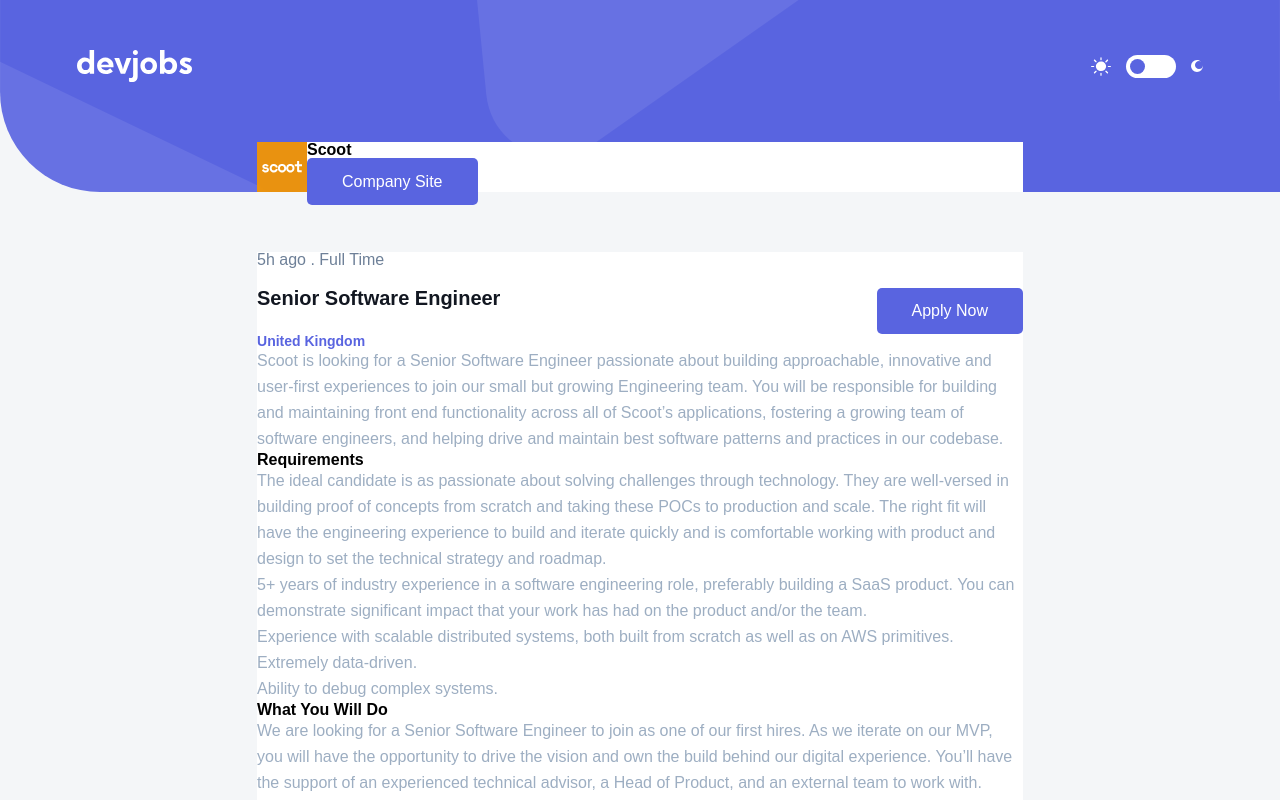
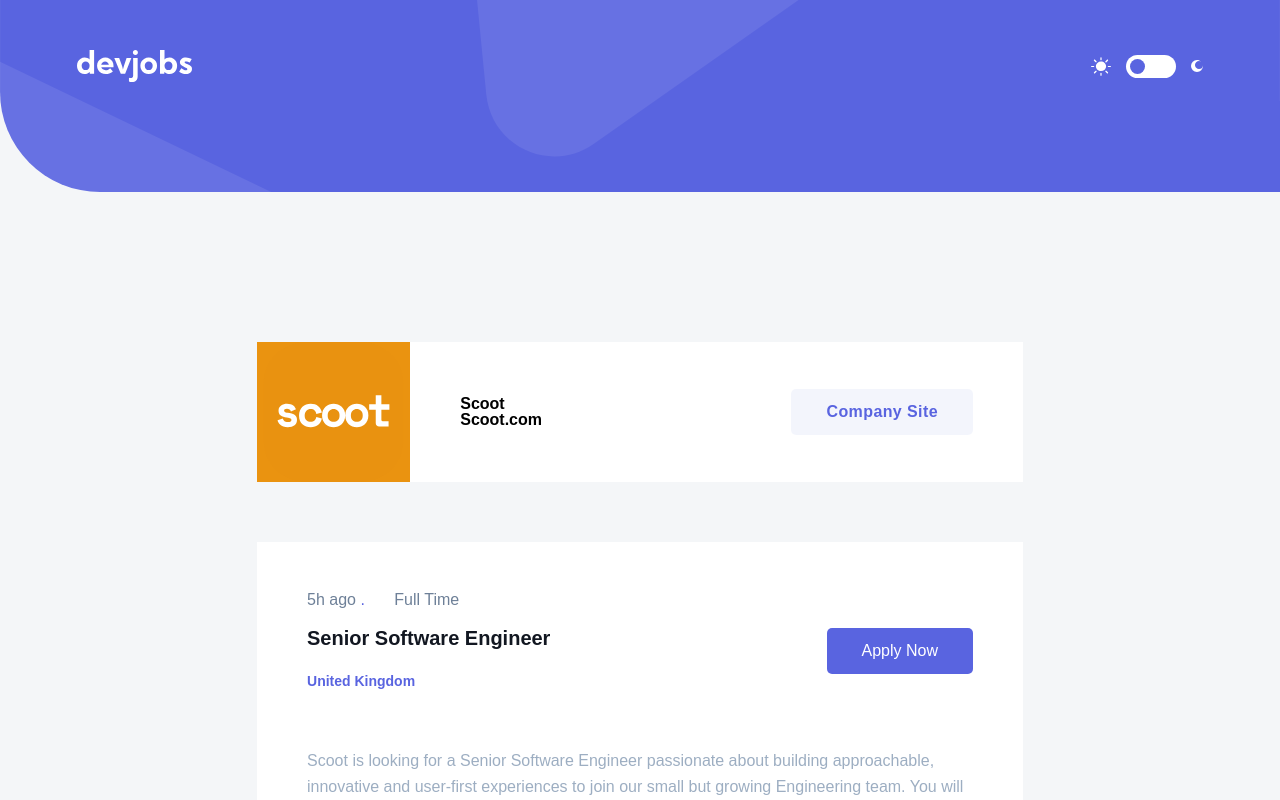
Before and after one commit to JulianTymeczko/Dev-Jobs-Web-App, a React (Vite) app: page / in a window 1280 px wide. Both pictures are taken after a click on the element "Senior Software Engineer". Shown: the top 800 px of the page. Built offline with nearby package versions, Linux system fonts and the light colour scheme.

Commit message:
styling the job descriptions again

```diff
--- a/index.html
+++ b/index.html
@@ -33,7 +33,14 @@
       <div id="nav-bottom-div"></div>
     </nav>
     <main id="root"></main>
-
+    <footer>
+      <div>
+        <h2>Senior Software Engineer</h2>
+        <h3>So Digital Inc.</h3>
+      </div>
+      <div><a href="#" class="padded-anchor">Apply Now</a></div>
+    </footer>
+    <div id="space"></div>
     <!-- these are the components -->
 
     <!-- <a href="#" class="padded-anchor">Search</a>
--- a/src/App.jsx
+++ b/src/App.jsx
@@ -42,7 +42,7 @@
         })
       ) : (
         <>
-          <div style={{ position: "absolute", top: "-200px" }}>
+          <div>
             <header className="job-header">
               <img
                 src={selectedJob.logo}
@@ -55,11 +55,10 @@
                   <h1>{selectedJob.company}</h1>
                   <h2>{`${selectedJob.company}.com`}</h2>
                 </div>
-                <div>
-                  <a href={selectedJob.Website} className="padded-anchor">
-                    Company Site
-                  </a>
-                </div>
+
+                <a href={selectedJob.Website} className="padded-anchor">
+                  Company Site
+                </a>
               </div>
             </header>
             <section className="job-section">
@@ -74,38 +73,33 @@
                 </a>
               </div>
               <h3>{selectedJob.location}</h3>
-              <p>{selectedJob.description}</p>
+              <p id="first-para">{selectedJob.description}</p>
 
-              <div>
+              <div id="requirements-div">
                 <h2>Requirements</h2>
-                <p>{selectedJob.requirements.content}</p>
+                <p id="second-para">{selectedJob.requirements.content}</p>
                 <ul>
                   {selectedJob.requirements.items.map((item, index) => (
-                    <li key={index}>{item}</li>
+                    <li key={index}>
+                      <span>•</span>
+                      {item}
+                    </li>
                   ))}
                 </ul>
               </div>
-              <div>
+              <div id="what-you-div">
                 <h2>What You Will Do</h2>
-                <p>{selectedJob.role.content}</p>
+                <p id="third-para">{selectedJob.role.content}</p>
                 <ul>
                   {selectedJob.role.items.map((itemRole, index) => (
-                    <li key={index}>{itemRole}</li>
+                    <li key={index}>
+                      <span>{parseInt(index) + 1}</span>
+                      {itemRole}
+                    </li>
                   ))}
                 </ul>
               </div>
             </section>
-            <footer>
-              <div>
-                <h1>{selectedJob.position}</h1>
-                <h2>{selectedJob.company}</h2>
-              </div>
-              <div>
-                <a href={selectedJob.apply} className="padded-anchor">
-                  Apply Now
-                </a>
-              </div>
-            </footer>
           </div>
         </>
       )}
--- a/src/hideNav.js
+++ b/src/hideNav.js
@@ -3,4 +3,7 @@
   bottomNavDoc.setAttribute("style", "opacity: 0");
   let loadMore = document.getElementById("load-more");
   loadMore.setAttribute("style", "display: none;");
+  document.querySelector("footer").setAttribute("style", "display: flex;");
+  document.getElementById("space").setAttribute("style", "display: none;");
+  document.querySelector("main").setAttribute("style", "display: inline-block");
 }
--- a/src/job.css
+++ b/src/job.css
@@ -9,7 +9,7 @@
   --h4-line-height: 18px;
   --body: 16px;
   --body-line-height: 26px;
-
+  --margin-bottom: 60px;
   --violet: #5964e0;
   --light-violet: rgb(147, 155, 244);
   --very-dark-blue: rgb(25, 32, 45);
@@ -21,8 +21,7 @@
   --div-gutter-right-left: 16%;
 }
 .job-header,
-.job-section,
-footer {
+.job-section {
   background-color: var(--white);
 }
 
@@ -32,18 +31,44 @@
   display: flex;
   flex-direction: row;
   margin: 0px var(--div-gutter-right-left) 60px var(--div-gutter-right-left);
+  max-height: 140px;
 }
-
-.job-header > div:first-child {
-  flex-basis: 30%;
+.job-header a {
+  color: var(--violet);
+  background-color: rgba(137, 160, 224, 0.1);
+  font-weight: 600;
+  letter-spacing: 0.4px;
 }
-.job-header > div:nth-child(2) {
-  flex-basis: 70%;
+.job-header a:hover {
+  cursor: pointer;
+  background-color: rgba(137, 160, 224, 0.8);
+}
+.job-header > img {
+  flex-basis: 20%;
+}
+.job-header > div {
+  flex-basis: 80%;
+  display: flex;
+  flex-direction: row;
+  justify-content: space-between;
+  align-items: center;
+  padding: 0px 50px;
 }
 
 /* this is the section part or the main part ==================================== */
 .job-section {
   margin: 0px var(--div-gutter-right-left) 0px var(--div-gutter-right-left);
+  padding: 50px;
+}
+.job-section span {
+  margin-right: 25px;
+  color: var(--violet);
+}
+#requirements-div span {
+  font-size: 23px;
+}
+#what-you-div span {
+  font-size: var(--body);
 }
 .job-section p,
 .job-section li {
@@ -71,13 +96,32 @@
 .job-section h3 {
   font-size: var(--h4);
   color: var(--violet);
+  margin-bottom: var(--margin-bottom);
+}
+#first-para {
+  margin-bottom: var(--margin-bottom);
+}
+#requirements-div {
+  margin-bottom: var(--margin-bottom);
+}
+#requirements-div h2 {
+  color: var(--midnight-black);
+  font-size: var(--h3);
+  margin-bottom: calc(var(--margin-bottom) - 15px);
+}
+#second-para {
+  margin-bottom: calc(var(--margin-bottom) - 15px);
+}
+#requirements-div li:not(:last-child),
+#what-you-div li:not(:last-child) {
+  margin-bottom: 15px;
 }
 
-/*
-this is the footer section ======================= */
-
-footer {
-  position: absolute;
-  bottom: 0px;
-  padding: 0px var(--div-gutter-right-left) 0px var(--div-gutter-right-left);
+#what-you-div h2 {
+  color: var(--midnight-black);
+  font-size: var(--h3);
+  margin-bottom: calc(var(--margin-bottom) - 15px);
 }
+#third-para {
+  margin-bottom: calc(var(--margin-bottom) - 15px);
+}
--- a/src/style.css
+++ b/src/style.css
@@ -9,7 +9,7 @@
   --h4-line-height: 18px;
   --body: 16px;
   --body-line-height: 26px;
-
+  --div-gutter-right-left: 16%;
   --violet: #5964e0;
   --light-violet: rgb(147, 155, 244);
   --very-dark-blue: rgb(25, 32, 45);
@@ -225,7 +225,7 @@
   grid-template-columns: repeat(3, 1fr);
   column-gap: 40px;
   row-gap: 100px;
-  margin: 0px var(--left-and-right-body-gutter) 100px
+  margin: 0px var(--left-and-right-body-gutter) 150px
     var(--left-and-right-body-gutter);
 }
 
@@ -280,6 +280,30 @@
 }
 dialog::backdrop {
   background-color: rgb(18, 23, 33, 0.65);
+}
+
+footer {
+  background-color: var(--white);
+
+  flex-direction: row;
+  justify-content: space-between;
+  align-items: center;
+
+  display: none;
+
+  padding: 20px var(--div-gutter-right-left);
+}
+footer h2 {
+  color: var(--midnight-black);
+  font-size: var(--h2);
+  margin-bottom: 20px;
+}
+footer h3 {
+  color: var(--gray);
+  font-size: var(--body);
+}
+#space {
+  height: 150px;
 }
 @media screen and (min-width: 768px) and (max-width: 1439px) {
   :root {
```
Also changed, not shown: src/main.jsx (+9 -8 lines).
